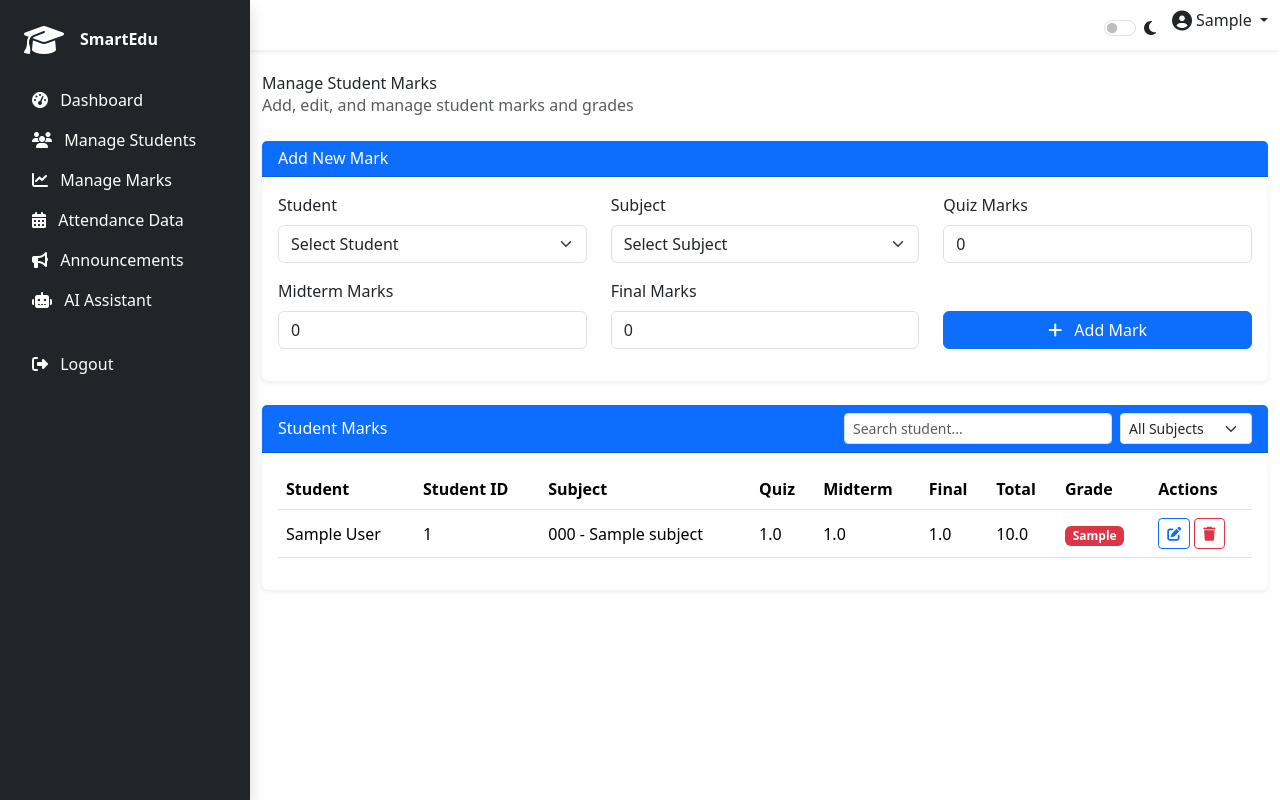
After one commit to VivekanandaReddy0/SmartEduTracker, a Flask app: page /dashboard/admin/marks in a window 1280 px wide. The commit adds this page. Run offline with Flask 3, Linux system fonts and the light colour scheme; a user stored in the database is signed in; tables that the repository leaves empty hold one stand-in row (values such as "Sample post"); some libraries are stand-ins or nearby versions.

Commit message:
Add student marks management feature.  This includes adding, editing, and deleting student marks, and automatically updating student GPAs.
Replit-Commit-Author: Agent
Replit-Commit-Session-Id: 8c8a48d8-e7bc-49fd-8c6f-f2205ad64d2d
Replit-Commit-Screenshot-Url: https://storage.googleapis.com/screenshot-production-us-central1/f7fb8836-45ef-4b66-a83b-de682c55d593/ff3914b6-5fc5-4b8d-8d29-c2d5efe170c0.jpg

```diff
--- a/app/dashboard/routes.py
+++ b/app/dashboard/routes.py
@@ -439,6 +439,124 @@ def admin_send_alerts():
         'message': f'Sent alerts to {success_count} students'
     }), 200
 
+@dashboard_bp.route('/admin/marks', methods=['GET'])
+@login_required
+def admin_marks():
+    if current_user.role != 'admin':
+        flash('You do not have permission to access this page', 'danger')
+        return redirect(url_for('dashboard.index'))
+
+    students = Student.query.all()
+    subjects = Subject.query.all()
+
+    # Get all marks organized by student
+    student_marks = {}
+    for student in students:
+        marks = Mark.query.filter_by(student_id=student.id).all()
+        student_marks[student.id] = marks
+
+    return render_template(
+        'admin_marks.html',
+        title='Manage Student Marks',
+        students=students,
+        subjects=subjects,
+        student_marks=student_marks
+    )
+
+@dashboard_bp.route('/admin/edit_mark', methods=['POST'])
+@login_required
+def admin_edit_mark():
+    if current_user.role != 'admin':
+        return jsonify({'success': False, 'message': 'Unauthorized'}), 403
+
+    data = request.get_json()
+    mark_id = data.get('mark_id')
+    student_id = data.get('student_id')
+    subject_id = data.get('subject_id')
+    quiz_marks = data.get('quiz_marks')
+    midterm_marks = data.get('midterm_marks')
+    final_marks = data.get('final_marks')
+
+    # Validate inputs
+    if not student_id or not subject_id:
+        return jsonify({'success': False, 'message': 'Student and subject are required'}), 400
+
+    try:
+        quiz_marks = float(quiz_marks) if quiz_marks is not None else 0
+        midterm_marks = float(midterm_marks) if midterm_marks is not None else 0
+        final_marks = float(final_marks) if final_marks is not None else 0
+    except ValueError:
+        return jsonify({'success': False, 'message': 'Invalid mark values'}), 400
+
+    if mark_id:
+        # Update existing mark
+        mark = Mark.query.get(mark_id)
+        if not mark:
+            return jsonify({'success': False, 'message': 'Mark not found'}), 404
+
+        mark.quiz_marks = quiz_marks
+        mark.midterm_marks = midterm_marks
+        mark.final_marks = final_marks
+        mark.calculate_total()
+    else:
+        # Create new mark
+        mark = Mark(
+            student_id=student_id,
+            subject_id=subject_id,
+            quiz_marks=quiz_marks,
+            midterm_marks=midterm_marks,
+            final_marks=final_marks
+        )
+        mark.calculate_total()
+        db.session.add(mark)
+
+    # Update student GPA
+    student = Student.query.get(student_id)
+    if student:
+        from app.utils import calculate_gpa
+        student_marks = Mark.query.filter_by(student_id=student.id).all()
+        student.gpa = calculate_gpa(student_marks)
+
+    try:
+        db.session.commit()
+        return jsonify({
+            'success': True,
+            'message': 'Mark updated successfully',
+            'total_marks': mark.total_marks,
+            'grade': mark.grade
+        })
+    except Exception as e:
+        db.session.rollback()
+        return jsonify({'success': False, 'message': f'Error: {str(e)}'}), 500
+
+@dashboard_bp.route('/admin/delete_mark/<int:mark_id>', methods=['POST'])
+@login_required
+def admin_delete_mark(mark_id):
+    if current_user.role != 'admin':
+        return jsonify({'success': False, 'message': 'Unauthorized'}), 403
+
+    mark = Mark.query.get(mark_id)
+    if not mark:
+        return jsonify({'success': False, 'message': 'Mark not found'}), 404
+
+    student_id = mark.student_id
+
+    try:
+        db.session.delete(mark)
+
+        # Update student GPA
+        student = Student.query.get(student_id)
+        if student:
+            from app.utils import calculate_gpa
+            student_marks = Mark.query.filter_by(student_id=student.id).all()
+            student.gpa = calculate_gpa(student_marks)
+
+        db.session.commit()
+        return jsonify({'success': True, 'message': 'Mark deleted successfully'})
+    except Exception as e:
+        db.session.rollback()
+        return jsonify({'success': False, 'message': f'Error: {str(e)}'}), 500
+
 @dashboard_bp.route('/admin/add_announcement', methods=['POST'])
 @login_required
 def admin_add_announcement():
--- /dev/null
+++ b/app/dashboard/templates/admin_marks.html
@@ -0,0 +1,396 @@
+{% extends 'base.html' %}
+
+{% block content %}
+<div class="container mt-4">
+    <div class="row mb-4">
+        <div class="col">
+            <h2>Manage Student Marks</h2>
+            <p class="text-muted">Add, edit, and manage student marks and grades</p>
+        </div>
+    </div>
+
+    <div class="row mb-4">
+        <div class="col-12">
+            <div class="card border-0 shadow-sm">
+                <div class="card-header bg-primary text-white">
+                    <h5 class="mb-0">Add New Mark</h5>
+                </div>
+                <div class="card-body">
+                    <form id="addMarkForm">
+                        <div class="row">
+                            <div class="col-md-4 mb-3">
+                                <label for="studentSelect" class="form-label">Student</label>
+                                <select class="form-select" id="studentSelect" required>
+                                    <option value="" selected disabled>Select Student</option>
+                                    {% for student in students %}
+                                    <option value="{{ student.id }}">{{ student.first_name }} {{ student.last_name }} ({{ student.student_id }})</option>
+                                    {% endfor %}
+                                </select>
+                            </div>
+                            <div class="col-md-4 mb-3">
+                                <label for="subjectSelect" class="form-label">Subject</label>
+                                <select class="form-select" id="subjectSelect" required>
+                                    <option value="" selected disabled>Select Subject</option>
+                                    {% for subject in subjects %}
+                                    <option value="{{ subject.id }}">{{ subject.code }} - {{ subject.name }}</option>
+                                    {% endfor %}
+                                </select>
+                            </div>
+                            <div class="col-md-4 mb-3">
+                                <label for="quizMarks" class="form-label">Quiz Marks</label>
+                                <input type="number" class="form-control" id="quizMarks" min="0" max="30" step="0.5" value="0">
+                            </div>
+                            <div class="col-md-4 mb-3">
+                                <label for="midtermMarks" class="form-label">Midterm Marks</label>
+                                <input type="number" class="form-control" id="midtermMarks" min="0" max="30" step="0.5" value="0">
+                            </div>
+                            <div class="col-md-4 mb-3">
+                                <label for="finalMarks" class="form-label">Final Marks</label>
+                                <input type="number" class="form-control" id="finalMarks" min="0" max="40" step="0.5" value="0">
+                            </div>
+                            <div class="col-md-4 mb-3 d-flex align-items-end">
+                                <button type="submit" class="btn btn-primary w-100">
+                                    <i class="fas fa-plus me-2"></i> Add Mark
+                                </button>
+                            </div>
+                        </div>
+                    </form>
+                </div>
+            </div>
+        </div>
+    </div>
+
+    <div class="row">
+        <div class="col-12">
+            <div class="card border-0 shadow-sm">
+                <div class="card-header bg-primary text-white d-flex justify-content-between align-items-center">
+                    <h5 class="mb-0">Student Marks</h5>
+                    <div class="d-flex align-items-center">
+                        <input type="text" id="studentSearch" class="form-control form-control-sm me-2" placeholder="Search student...">
+                        <select id="filterSubject" class="form-select form-select-sm" style="width: 180px;">
+                            <option value="all">All Subjects</option>
+                            {% for subject in subjects %}
+                            <option value="{{ subject.id }}">{{ subject.code }}</option>
+                            {% endfor %}
+                        </select>
+                    </div>
+                </div>
+                <div class="card-body">
+                    <div class="table-responsive">
+                        <table class="table table-hover align-middle">
+                            <thead>
+                                <tr>
+                                    <th>Student</th>
+                                    <th>Student ID</th>
+                                    <th>Subject</th>
+                                    <th>Quiz</th>
+                                    <th>Midterm</th>
+                                    <th>Final</th>
+                                    <th>Total</th>
+                                    <th>Grade</th>
+                                    <th>Actions</th>
+                                </tr>
+                            </thead>
+                            <tbody id="marksTableBody">
+                                {% for student in students %}
+                                {% for mark in student_marks.get(student.id, []) %}
+                                <tr data-student-id="{{ student.id }}" data-subject-id="{{ mark.subject_id }}">
+                                    <td>{{ student.first_name }} {{ student.last_name }}</td>
+                                    <td>{{ student.student_id }}</td>
+                                    <td>{{ mark.subject.code }} - {{ mark.subject.name }}</td>
+                                    <td>{{ mark.quiz_marks }}</td>
+                                    <td>{{ mark.midterm_marks }}</td>
+                                    <td>{{ mark.final_marks }}</td>
+                                    <td>{{ mark.total_marks }}</td>
+                                    <td><span class="badge bg-{{ 'success' if mark.grade == 'A' else 'primary' if mark.grade == 'B' else 'info' if mark.grade == 'C' else 'warning' if mark.grade == 'D' else 'danger' }}">{{ mark.grade }}</span></td>
+                                    <td>
+                                        <button class="btn btn-sm btn-outline-primary edit-mark-btn" data-mark-id="{{ mark.id }}"
+                                                data-student-id="{{ student.id }}" data-subject-id="{{ mark.subject_id }}"
+                                                data-quiz="{{ mark.quiz_marks }}" data-midterm="{{ mark.midterm_marks }}"
+                                                data-final="{{ mark.final_marks }}">
+                                            <i class="fas fa-edit"></i>
+                                        </button>
+                                        <button class="btn btn-sm btn-outline-danger delete-mark-btn" data-mark-id="{{ mark.id }}">
+                                            <i class="fas fa-trash"></i>
+                                        </button>
+                                    </td>
+                                </tr>
+                                {% endfor %}
+                                {% endfor %}
+                            </tbody>
+                        </table>
+                    </div>
+                </div>
+            </div>
+        </div>
+    </div>
+</div>
+
+<!-- Edit Mark Modal -->
+<div class="modal fade" id="editMarkModal" tabindex="-1" aria-labelledby="editMarkModalLabel" aria-hidden="true">
+    <div class="modal-dialog">
+        <div class="modal-content">
+            <div class="modal-header bg-primary text-white">
+                <h5 class="modal-title" id="editMarkModalLabel">Edit Student Mark</h5>
+                <button type="button" class="btn-close" data-bs-dismiss="modal" aria-label="Close"></button>
+            </div>
+            <div class="modal-body">
+                <form id="editMarkForm">
+                    <input type="hidden" id="editMarkId">
+                    <input type="hidden" id="editStudentId">
+                    <input type="hidden" id="editSubjectId">
+
+                    <div class="mb-3">
+                        <label for="editQuizMarks" class="form-label">Quiz Marks</label>
+                        <input type="number" class="form-control" id="editQuizMarks" min="0" max="30" step="0.5">
+                    </div>
+                    <div class="mb-3">
+                        <label for="editMidtermMarks" class="form-label">Midterm Marks</label>
+                        <input type="number" class="form-control" id="editMidtermMarks" min="0" max="30" step="0.5">
+                    </div>
+                    <div class="mb-3">
+                        <label for="editFinalMarks" class="form-label">Final Marks</label>
+                        <input type="number" class="form-control" id="editFinalMarks" min="0" max="40" step="0.5">
+                    </div>
+                </form>
+            </div>
+            <div class="modal-footer">
+                <button type="button" class="btn btn-secondary" data-bs-dismiss="modal">Cancel</button>
+                <button type="button" class="btn btn-primary" id="saveMarkBtn">Save Changes</button>
+            </div>
+        </div>
+    </div>
+</div>
+
+<!-- Confirm Delete Modal -->
+<div class="modal fade" id="deleteMarkModal" tabindex="-1" aria-labelledby="deleteMarkModalLabel" aria-hidden="true">
+    <div class="modal-dialog">
+        <div class="modal-content">
+            <div class="modal-header bg-danger text-white">
+                <h5 class="modal-title" id="deleteMarkModalLabel">Confirm Delete</h5>
+                <button type="button" class="btn-close" data-bs-dismiss="modal" aria-label="Close"></button>
+            </div>
+            <div class="modal-body">
+                Are you sure you want to delete this mark record? This action cannot be undone.
+                <input type="hidden" id="deleteMarkId">
+            </div>
+            <div class="modal-footer">
+                <button type="button" class="btn btn-secondary" data-bs-dismiss="modal">Cancel</button>
+                <button type="button" class="btn btn-danger" id="confirmDeleteBtn">Delete</button>
+            </div>
+        </div>
+    </div>
+</div>
+{% endblock %}
+
+{% block scripts %}
+<script>
+    document.addEventListener('DOMContentLoaded', function() {
+        // Add new mark
+        const addMarkForm = document.getElementById('addMarkForm');
+        addMarkForm.addEventListener('submit', function(e) {
+            e.preventDefault();
+
+            const studentId = document.getElementById('studentSelect').value;
+            const subjectId = document.getElementById('subjectSelect').value;
+            const quizMarks = document.getElementById('quizMarks').value;
+            const midtermMarks = document.getElementById('midtermMarks').value;
+            const finalMarks = document.getElementById('finalMarks').value;
+
+            // Validate inputs
+            if (!studentId || !subjectId) {
+                showAlert('Please select both student and subject', 'danger');
+                return;
+            }
+
+            // Send data to the server
+            fetch("{{ url_for('dashboard.admin_edit_mark') }}", {
+                method: 'POST',
+                headers: {
+                    'Content-Type': 'application/json',
+                },
+                body: JSON.stringify({
+                    student_id: studentId,
+                    subject_id: subjectId,
+                    quiz_marks: quizMarks,
+                    midterm_marks: midtermMarks,
+                    final_marks: finalMarks
+                })
+            })
+            .then(response => response.json())
+            .then(data => {
+                if (data.success) {
+                    showAlert(data.message, 'success');
+                    window.location.reload(); // Refresh the page to show the new mark
+                } else {
+                    showAlert(data.message, 'danger');
+                }
+            })
+            .catch(error => {
+                console.error('Error:', error);
+                showAlert('An error occurred while adding the mark', 'danger');
+            });
+        });
+
+        // Edit mark
+        const editBtns = document.querySelectorAll('.edit-mark-btn');
+        editBtns.forEach(btn => {
+            btn.addEventListener('click', function() {
+                const markId = this.getAttribute('data-mark-id');
+                const studentId = this.getAttribute('data-student-id');
+                const subjectId = this.getAttribute('data-subject-id');
+                const quizMarks = this.getAttribute('data-quiz');
+                const midtermMarks = this.getAttribute('data-midterm');
+                const finalMarks = this.getAttribute('data-final');
+
+                // Fill the edit form
+                document.getElementById('editMarkId').value = markId;
+                document.getElementById('editStudentId').value = studentId;
+                document.getElementById('editSubjectId').value = subjectId;
+                document.getElementById('editQuizMarks').value = quizMarks;
+                document.getElementById('editMidtermMarks').value = midtermMarks;
+                document.getElementById('editFinalMarks').value = finalMarks;
+
+                // Show the modal
+                const editModal = new bootstrap.Modal(document.getElementById('editMarkModal'));
+                editModal.show();
+            });
+        });
+
+        // Save edited mark
+        document.getElementById('saveMarkBtn').addEventListener('click', function() {
+            const markId = document.getElementById('editMarkId').value;
+            const studentId = document.getElementById('editStudentId').value;
+            const subjectId = document.getElementById('editSubjectId').value;
+            const quizMarks = document.getElementById('editQuizMarks').value;
+            const midtermMarks = document.getElementById('editMidtermMarks').value;
+            const finalMarks = document.getElementById('editFinalMarks').value;
+
+            // Send data to the server
+            fetch("{{ url_for('dashboard.admin_edit_mark') }}", {
+                method: 'POST',
+                headers: {
+                    'Content-Type': 'application/json',
+                },
+                body: JSON.stringify({
+                    mark_id: markId,
+                    student_id: studentId,
+                    subject_id: subjectId,
+                    quiz_marks: quizMarks,
+                    midterm_marks: midtermMarks,
+                    final_marks: finalMarks
+                })
+            })
+            .then(response => response.json())
+            .then(data => {
+                if (data.success) {
+                    // Hide the modal
+                    const editModal = bootstrap.Modal.getInstance(document.getElementById('editMarkModal'));
+                    editModal.hide();
+
+                    showAlert(data.message, 'success');
+                    window.location.reload(); // Refresh the page to show the updated mark
+                } else {
+                    showAlert(data.message, 'danger');
+                }
+            })
+            .catch(error => {
+                console.error('Error:', error);
+                showAlert('An error occurred while updating the mark', 'danger');
+            });
+        });
+
+        // Delete mark
+        const deleteBtns = document.querySelectorAll('.delete-mark-btn');
+        deleteBtns.forEach(btn => {
+            btn.addEventListener('click', function() {
+                const markId = this.getAttribute('data-mark-id');
+                document.getElementById('deleteMarkId').value = markId;
+
+                // Show the modal
+                const deleteModal = new bootstrap.Modal(document.getElementById('deleteMarkModal'));
+                deleteModal.show();
+            });
+        });
+
+        // Confirm delete
+        document.getElementById('confirmDeleteBtn').addEventListener('click', function() {
+            const markId = document.getElementById('deleteMarkId').value;
+
+            // Send delete request to the server
+            fetch(`{{ url_for('dashboard.admin_delete_mark', mark_id=0) }}`.replace('0', markId), {
+                method: 'POST',
+                headers: {
+                    'Content-Type': 'application/json',
+                }
+            })
+            .then(response => response.json())
+            .then(data => {
+                if (data.success) {
+                    // Hide the modal
+                    const deleteModal = bootstrap.Modal.getInstance(document.getElementById('deleteMarkModal'));
+                    deleteModal.hide();
+
+                    showAlert(data.message, 'success');
+                    window.location.reload(); // Refresh the page
+                } else {
+                    showAlert(data.message, 'danger');
+                }
+            })
+            .catch(error => {
+                console.error('Error:', error);
+                showAlert('An error occurred while deleting the mark', 'danger');
+            });
+        });
+
+        // Search and Filter
+        const studentSearch = document.getElementById('studentSearch');
+        const filterSubject = document.getElementById('filterSubject');
+
+        function filterTable() {
+            const searchTerm = studentSearch.value.toLowerCase();
+            const subjectFilter = filterSubject.value;
+
+            const tableRows = document.querySelectorAll('#marksTableBody tr');
+
+            tableRows.forEach(row => {
+                const studentName = row.querySelector('td:first-child').textContent.toLowerCase();
+                const studentId = row.querySelector('td:nth-child(2)').textContent.toLowerCase();
+                const rowSubjectId = row.getAttribute('data-subject-id');
+
+                const nameMatch = studentName.includes(searchTerm) || studentId.includes(searchTerm);
+                const subjectMatch = subjectFilter === 'all' || rowSubjectId === subjectFilter;
+
+                if (nameMatch && subjectMatch) {
+                    row.style.display = '';
+                } else {
+                    row.style.display = 'none';
+                }
+            });
+        }
+
+        studentSearch.addEventListener('input', filterTable);
+        filterSubject.addEventListener('change', filterTable);
+
+        // Helper function to show alerts
+        function showAlert(message, type) {
+            const alertDiv = document.createElement('div');
+            alertDiv.className = `alert alert-${type} alert-dismissible fade show`;
+            alertDiv.role = 'alert';
+            alertDiv.innerHTML = `
+                ${message}
+                <button type="button" class="btn-close" data-bs-dismiss="alert" aria-label="Close"></button>
+            `;
+
+            // Insert at the top of the container
+            const container = document.querySelector('.container');
+            container.insertBefore(alertDiv, container.firstChild);
+
+            // Automatically dismiss after 5 seconds
+            setTimeout(() => {
+                alertDiv.remove();
+            }, 5000);
+        }
+    });
+</script>
+{% endblock %}
--- a/app/templates/base.html
+++ b/app/templates/base.html
@@ -111,6 +111,11 @@
             <li class="nav-item">
                 <a href="{{ url_for('dashboard.admin_students') }}" class="nav-link text-white">
                     <i class="fas fa-users me-2"></i> Manage Students
+                </a>
+            </li>
+            <li class="nav-item">
+                <a href="{{ url_for('dashboard.admin_marks') }}" class="nav-link text-white">
+                    <i class="fas fa-chart-line me-2"></i> Manage Marks
                 </a>
             </li>
             <li class="nav-item">
```
Also changed, not shown: 1 other file.
